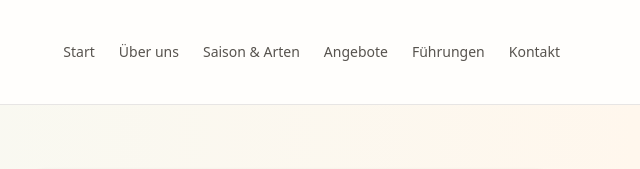
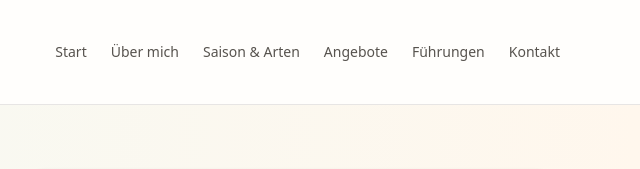
Before and after one commit to wetterau-pilze/wetterau-pilze.github.io, a plain HTML site: page index.html in a window 1280 px wide. Shown: the top 169 px of the page, 640-1280 px from the left. Drawn offline with nearby package versions, Linux system fonts and the light colour scheme.

Commit message:
Adjust wording

```diff
--- a/index.html
+++ b/index.html
@@ -49,7 +49,7 @@
       </a>
       <nav class="hidden md:flex items-center gap-6 text-sm">
         <a href="#start" class="hover:text-stone-900 text-stone-600">Start</a>
-        <a href="#ueber" class="hover:text-stone-900 text-stone-600">Über uns</a>
+        <a href="#ueber" class="hover:text-stone-900 text-stone-600">Über mich</a>
         <a href="#arten" class="hover:text-stone-900 text-stone-600">Saison & Arten</a>
         <a href="#angebote" class="hover:text-stone-900 text-stone-600">Angebote</a>
         <a href="#fuehrungen" class="hover:text-stone-900 text-stone-600">Führungen</a>
```
